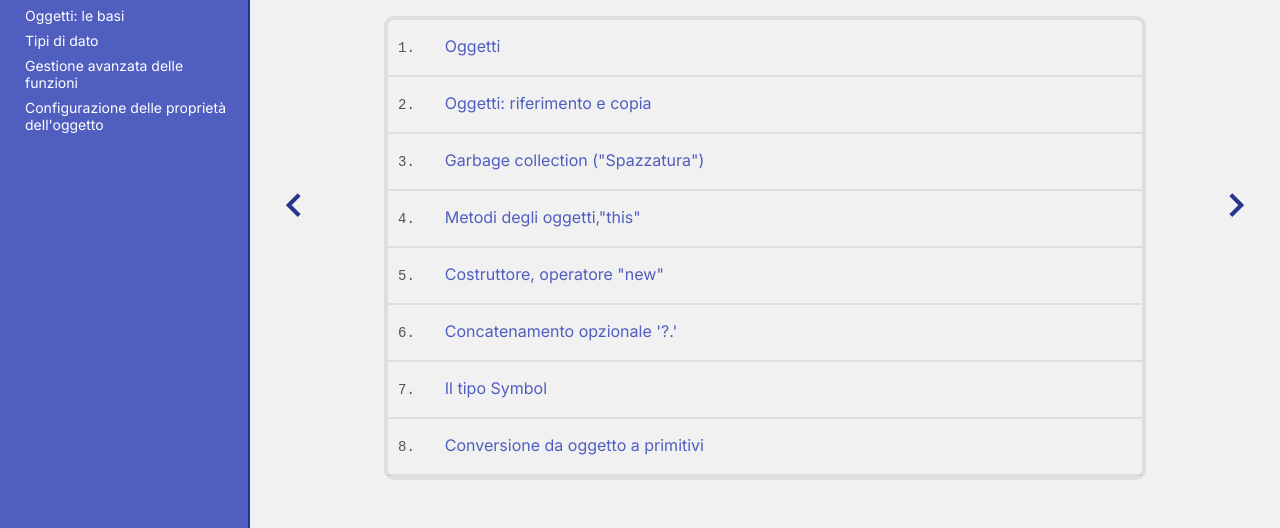
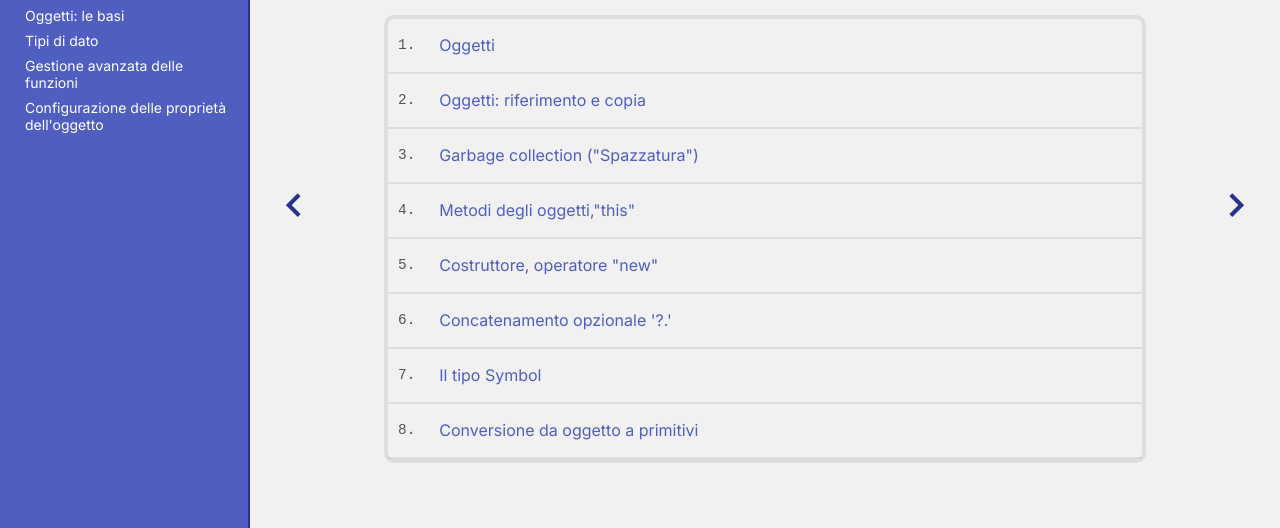
Before and after one commit to trejarchs/doc-online, a plain HTML site: page oggetti-le-basi.html in a window 1280 px wide. Shown: the part 220-748 px from the top of the page. Drawn offline with nearby package versions, Linux system fonts and the light colour scheme.

Commit message:
update style.css

```diff
--- a/styles/style.css
+++ b/styles/style.css
@@ -331,30 +331,35 @@ body {
     3. Capitolo
     =========== */
 #chapter-name {
-    font-size: 32px;
-    margin-top: 30px;
+    font-size: 2rem;
+    margin-top: 1.8rem;
     color: var(--grey-3);
 }
 
 #list-container {
     border: 4px solid var(--grey-7);
     border-radius: 10px;
-    margin: 40px 0 50px 0;
+    margin: 2.5rem 0 4rem 0;
 }
 
 #lesson-list li {
     padding: 15px 10px;
     border-bottom: 2px solid var(--grey-7);
     list-style-type: none;
-    font-size: 16px;
+    font-size: 1rem;
+    display:flex;
 }
 
 #lesson-list i {
-    margin-right: 30px;
+    margin-right: 1.5rem;
     font-style: normal;
-    font-size: 14px;
     font-family: monospace;
+    font-size: 0.9rem;
     color: var(--grey-4)
+}
+
+#lesson-list a {
+
 }
 
 /* ========
```
